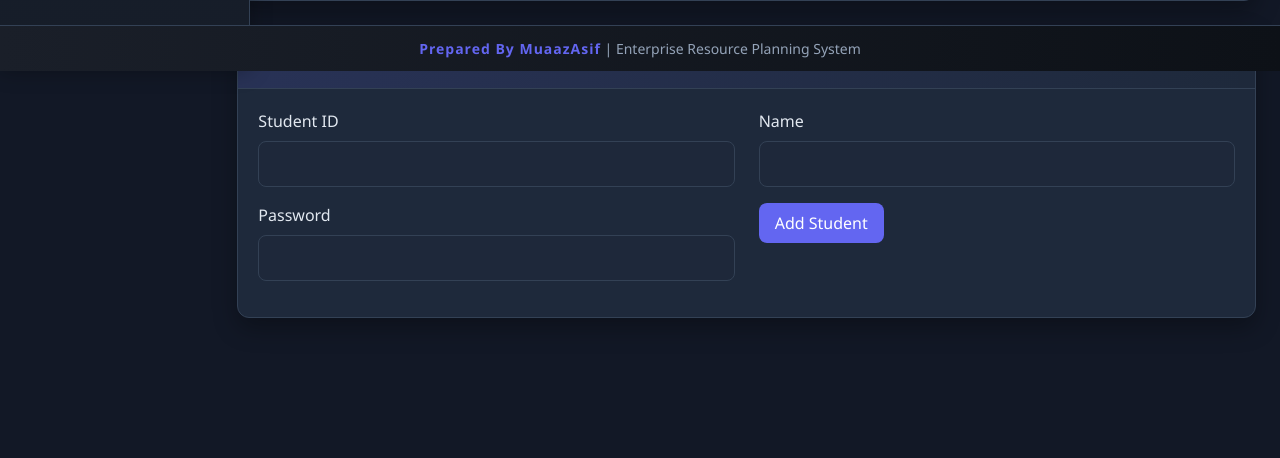
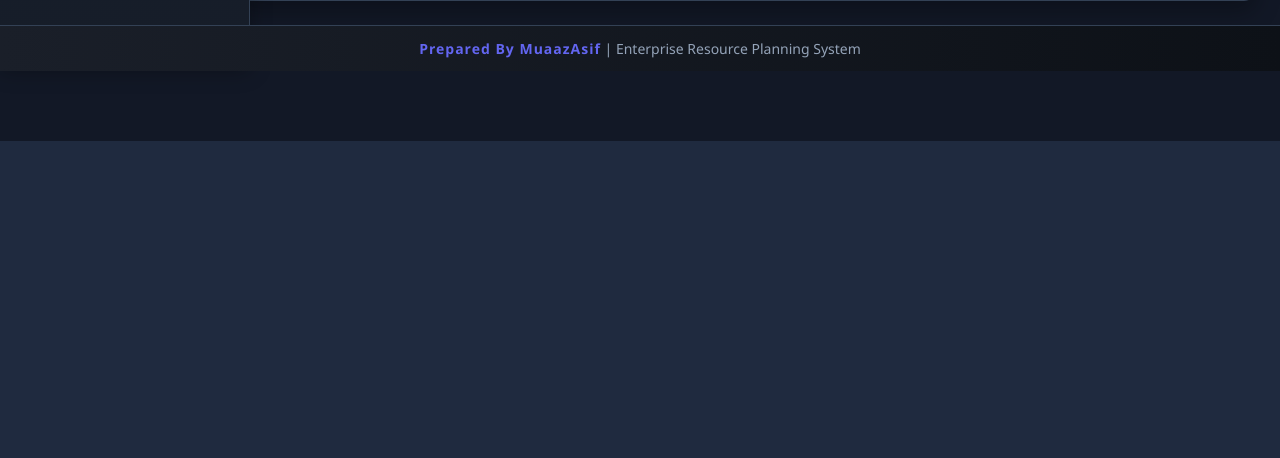
Before and after one commit to muaazasif/academic-erp-system, a Flask app: page /admin/dashboard in a window 1280 px wide. Shown: the part 729-1187 px from the top of the page. After the commit the page ends 870 px from the top, so only its background shows below. Run offline with Flask 3, Linux system fonts and the light colour scheme; the visitor is signed in with stand-in values (Sample User, id 1).

Commit message:
Fix: Remove duplicate Add Student form in admin dashboard

```diff
--- a/templates/admin_dashboard.html
+++ b/templates/admin_dashboard.html
@@ -128,43 +128,7 @@
                 </div>
             </div>
 
-            <!-- Add Student Form -->
-            <div class="card mt-4" id="add-student-section">
-                <div class="card-header">
-                    <h5>Add New Student</h5>
-                </div>
-                <div class="card-body">
-                    <form method="POST" action="{{ url_for('add_student') }}">
-                        <div class="row">
-                            <div class="col-md-6">
-                                <div class="mb-3">
-                                    <label for="student_id" class="form-label">Student ID</label>
-                                    <input type="text" class="form-control" id="student_id" name="student_id" required>
-                                </div>
-                            </div>
-                            <div class="col-md-6">
-                                <div class="mb-3">
-                                    <label for="name" class="form-label">Name</label>
-                                    <input type="text" class="form-control" id="name" name="name" required>
-                                </div>
-                            </div>
-                        </div>
-                        <div class="row">
-                            <div class="col-md-6">
-                                <div class="mb-3">
-                                    <label for="password" class="form-label">Password</label>
-                                    <input type="password" class="form-control" id="password" name="password" required>
-                                </div>
-                            </div>
-                            <div class="col-md-6">
-                                <div class="mb-3 d-flex align-items-end">
-                                    <button type="submit" class="btn btn-primary">Add Student</button>
-                                </div>
-                            </div>
-                        </div>
-                    </form>
-                </div>
-            </div>
+
         </main>
     </div>
 </div>
```
